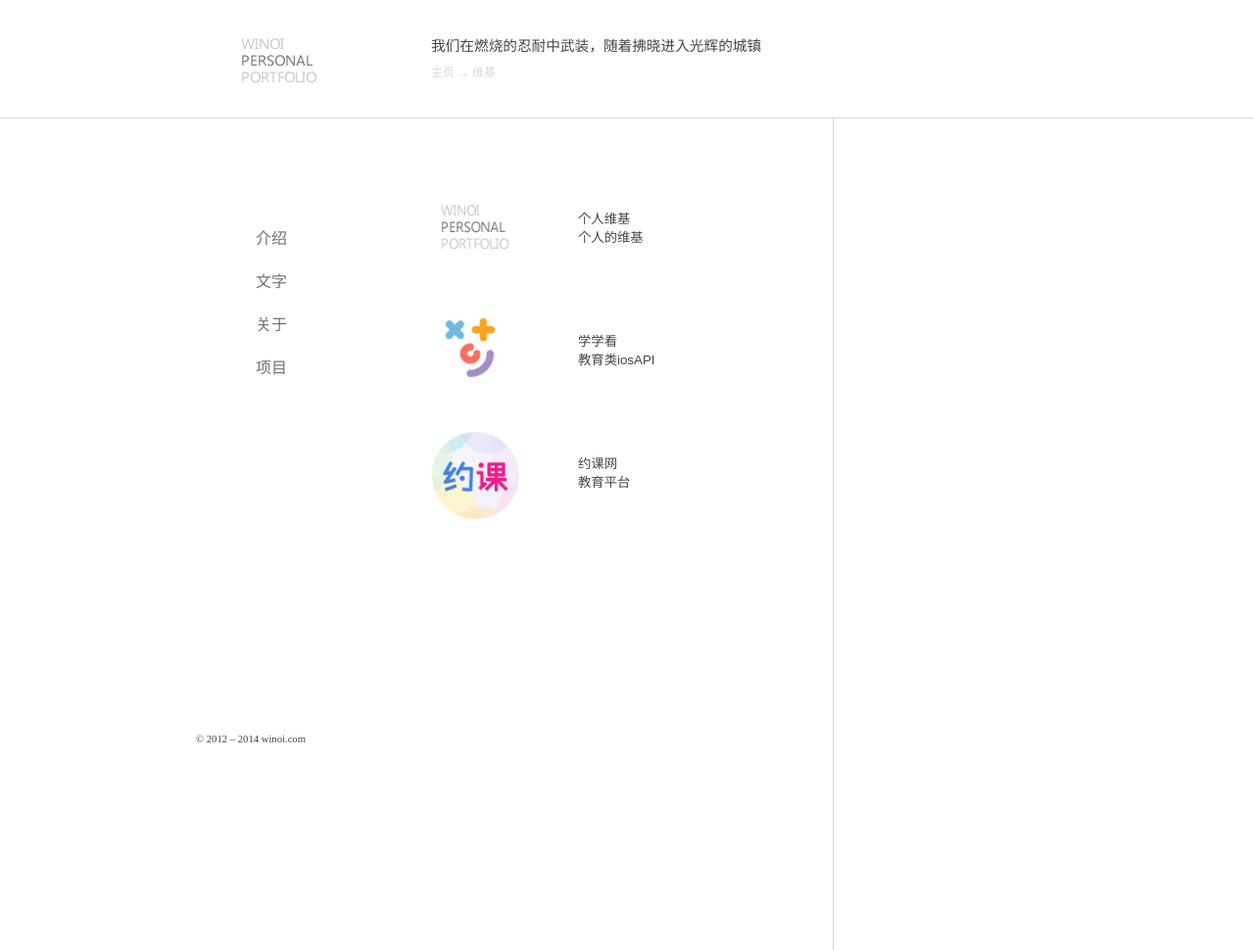
After one commit to propheteia/winoi, a Python web app: template templates/project.html in a window 1280 px wide. The commit adds this page. Shown: the whole page at 98% size. Run offline with Jinja, Linux system fonts and the light colour scheme; the template is opened without the code that fills it, so the values that code supplies are empty.

Commit message:
add code, png

```diff
--- a/static/css/home.css
+++ b/static/css/home.css
@@ -88,10 +88,11 @@ ul{
 #container{
 	margin-left:360px;
 	height: 100%;
-	width: 500px;
+	width: 440px;
 	padding-left: 30px;
-	padding-right: 80px;
-	padding-top: 190px;
+	padding-right: 20px;
+	padding-top: 170px;
+ 	border-right: 1px solid #D6D6D6;
 	}
 #container p{
 	line-height:24px;  /*行距*/
@@ -115,6 +116,54 @@ ul{
 		"bottom" 属性进行规定。*/
 	}
 #footer h6{
-	color: #454545;
+	color: #454545	;
 	font-size: 8pt;
 	}
+
+.proj_item{
+	background-color: white;
+	width: 400px;
+	height: 100px;
+	padding-left: 50px;
+	padding-top: 20px;
+	padding-bottom: 5px;
+	}
+
+.proj_picture{
+	background-color: white;
+	width: 120px;
+	float: left;
+	}
+
+.proj_text{
+	background-color: white;
+	margin-left: 130px;
+	width: 220px;
+	padding: 23px 20px 20px 20px;
+}
+
+.proj_text h6{
+	color: #454545	;
+	font-size: 10pt;
+	font-family: sans-serif;
+	}
+
+.proj_image{
+	 max-height:90px;
+    max-width:90px;
+    min-height: 80px;
+    min-width: 80px;
+    width:expression( (this.width > 300 && this.width > this.height) ? '300px': this.width+'px');
+    height:expression( (this.height > 300 && this.height > this.width) ? '300px': this.height+'px');
+    border: 0px;
+    vertical-align: middle;}
+
+
+.spacer {
+    background-color: #D6D6D6;
+    border-style: solid;
+    height: 1px;
+    margin: 20px 320px 20px 50px;
+    z-index: 5900;
+
+}
--- a/templates/index.html
+++ b/templates/index.html
@@ -8,7 +8,7 @@
 <body>
 	<div id="header-wrapper">
 		<div id="logo">
-		<img src="../static/picture/logo.png" alt="" >
+		<img src="../static/picture/portfolio.png" alt="" >
 		</div>
 
 		<div id="header-text">
@@ -31,6 +31,9 @@
 		<li>
 		<a href="#">关于</a>
 		</li>
+		<li>
+			<a href="/project" >项目</a>
+		</li>
 		</ul>
 	</div>
 	<div id="footer">
--- /dev/null
+++ b/templates/project.html
@@ -0,0 +1,80 @@
+<html>
+
+<head>
+<meta http-equiv="Content-Type" content="text/html; charset=UTF-8" />
+<link href="../static/css/home.css" rel="stylesheet" type="text/css" />
+</head>
+
+<body>
+	<div id="header-wrapper">
+		<div id="logo">
+		<img src="../static/picture/portfolio.png" alt="logo" >
+		</div>
+
+		<div id="header-text">
+		<h4>我们在燃烧的忍耐中武装，随着拂晓进入光辉的城镇</h4>
+		<h6>
+		<a href="#">主页 → </a><a href="#">维基</a>
+		</h6>
+		</div>
+
+	</div>
+	<div id="menu-wrapper">
+	<div id="main-menu">
+		<ul>
+		<li>
+		<a href="#" >介绍</a>
+		</li>
+		<li>
+		<a href="#">文字</a>
+		</li>
+		<li>
+		<a href="#">关于</a>
+		</li>
+		<li>
+			<a href="/project" >项目</a>
+		</li>
+		</ul>
+	</div>
+	<div id="footer">
+	<h6>© 2012 – 2014 winoi.com </h6>
+	</div>
+	</div>
+<div id="container">
+<div class="proj_item">
+<div class="proj_picture">
+<img src="../static/picture/portfolio.png"  class="proj_image" alt=""  >
+</div>
+<div class="proj_text">
+<h6>个人维基</h6>
+<h6>个人的维基</h6>
+</div>
+</div>
+
+<div class="proj_item">
+<div class="proj_picture">
+<img src="../static/picture/irsec.png"  class="proj_image" alt=""  >
+</div>
+<div class="proj_text">
+<h6>学学看</h6>
+<h6>教育类iosAPI</h6>
+</div>
+</div>
+
+<div class="proj_item">
+<div class="proj_picture">
+<img src="../static/picture/yuekelogo.png" class="proj_image" alt=""  >
+</div>
+<div class="proj_text">
+<h6>约课网</h6>
+<h6>教育平台</h6>
+</div>
+
+</div>
+
+</div>
+
+
+
+</body>
+</html>
```
Also changed, not shown: app/__init__.py (added), app/view.py (added), static/picture/bg_home_head.jpg (added), static/picture/irsec.png (added), static/picture/portfolio.png (renamed from static/picture/logo.png), static/picture/yueke.png (added), static/picture/yueke2.png (added), static/picture/yuekelogo.png (added).
